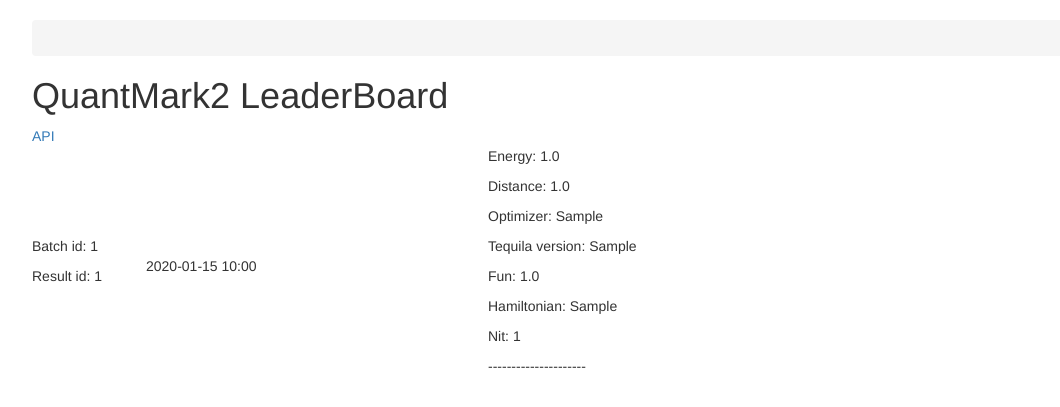
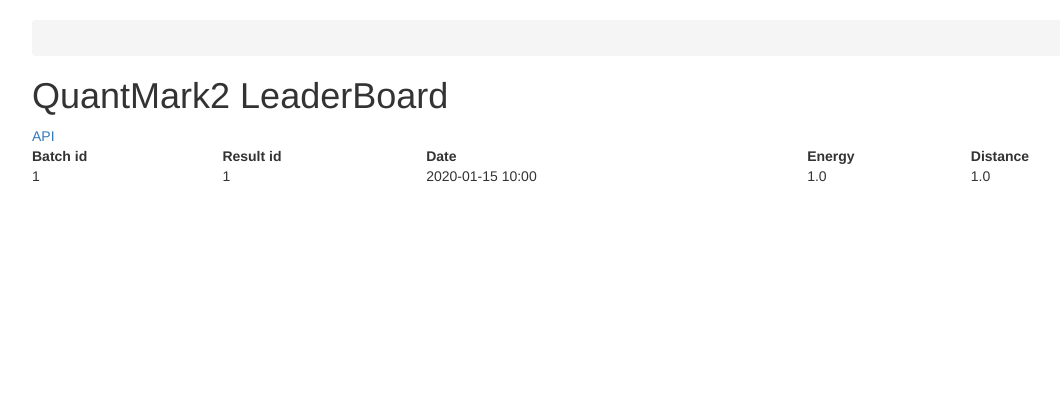
Before and after one commit to quantum-ohtu/WebMark2, a Django app: page / in a window 1280 px wide. Shown: the part 51-458 px from the top of the page, without its empty margins (38-1098 px from the left). Run offline with Django 3.2, Linux system fonts and the light colour scheme; tables that the repository leaves empty hold one stand-in row (values such as "Sample post"); some libraries are stand-ins or nearby versions.

Commit message:
Prettify homepage listing

```diff
--- a/templates/home.html
+++ b/templates/home.html
@@ -1,32 +1,52 @@
 {% extends "rest_framework/base.html" %}
 
 {% block title %}QuantMark2 LeaderBoard{% endblock %}
+
+{% block style %}
+  {{ block.super }}
+  <style type="text/css">
+    .clickable-row{
+      cursor:pointer;
+      }
+      .clickable-row:hover {
+        background-color: #eeeeee;
+      }
+  </style>
+{% endblock %}
 
 {% block content %}
 <div class="starter-template">
   <h1>QuantMark2 LeaderBoard</h1>
   <a href="/api/"> API </a>
   <table width="100%">
-      {% for result in results %}
-      <tr>
-
-        <td width="10%">
-          <p>Batch id: {{result.batch_id}}</p>
-          <p>Result id: {{ result.id }}</p>
-        </td>
-        <td width="30%">{{ result.created|date:"Y-m-d H:i" }}</td>
-        <td>
-          <p>Energy: {{ result.energy }}</p>
-          <p>Distance: {{ result.distance }}</p>
-          <p>Optimizer: {{ result.optimizer }}</p>
-          <p>Tequila version: {{ result.tqversion }}</p>
-          <p>Fun: {{ result.fun }}</p>
-          <p>Hamiltonian: {{ result.hamiltonian }}</p>
-          <p>Nit: {{ result.nit }}</p>
-          <p>---------------------</p>
-        </td>
-      </tr>
-      {% endfor %}
+    <thead>
+      <th>Batch id</th>
+      <th>Result id</th>
+      <th>Date</th>
+      <th>Energy</th>
+      <th>Distance</th>
+    </thead>
+    {% for result in results %}
+    <tr class='clickable-row' data-href='/api/{{ result.id }}'>
+      <td>{{result.batch_id}}</td>
+      <td>{{ result.id }}</td>
+      <td>{{ result.created|date:"Y-m-d H:i" }}</td>
+      <td>{{ result.energy }}</td>
+      <td>{{ result.distance }}</td>
+    </tr>
+    {% endfor %}
   </table>
 </div>
 {% endblock %}
+
+{% block script %}
+  {{ block.super }}
+  <script>
+    $(document).ready(function($) {
+      $(".clickable-row").click(function() {
+          console.log($(this).data("href"))
+          window.location = $(this).data("href");
+      });
+    });
+</script>
+{% endblock %}
```
